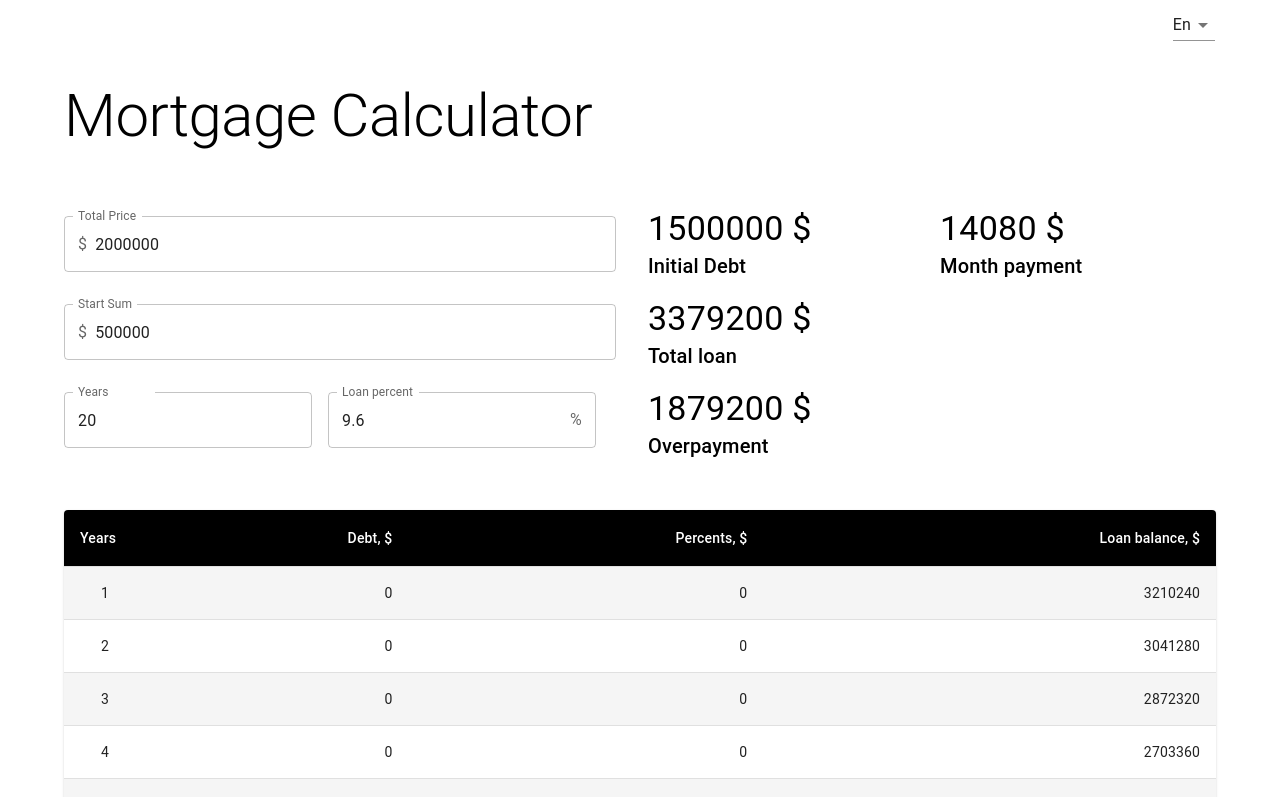
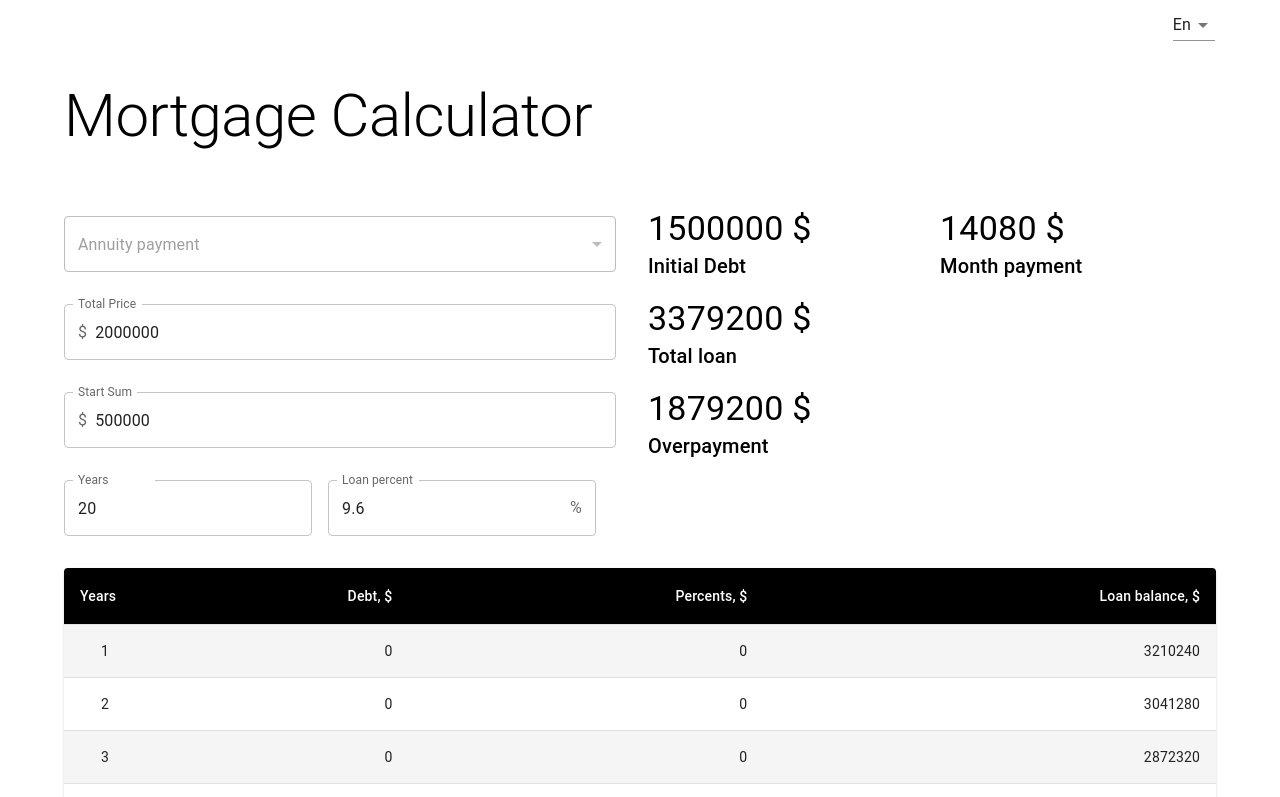
Before and after one commit to consultapp/mortgage-calc, a React (Vite) app: page / in a window 1280 px wide. Shown: the top 797 px of the page. Built offline with nearby package versions, Linux system fonts and the light colour scheme.

Commit message:
type checkbox

```diff
--- a/src/MortgageClass.ts
+++ b/src/MortgageClass.ts
@@ -3,7 +3,7 @@ export type MortgageInit = {
   period: number;
   creditTotal: number;
   startSum: number;
-  type: "annuitet" | "deffirent";
+  type: "annuitet" | "differ";
 };
 
 interface IMortgageCalc {
--- a/src/components/MortgageForm/MortgageForm.tsx
+++ b/src/components/MortgageForm/MortgageForm.tsx
@@ -5,6 +5,8 @@ import {
   InputLabel,
   OutlinedInput,
 } from "@mui/material";
+import MenuItem from "@mui/material/MenuItem";
+import Select, { SelectChangeEvent } from "@mui/material/Select";
 
 import { ChangeEvent, useContext, useEffect, useState } from "react";
 import { CalcContext } from "../../context/context";
@@ -18,8 +20,11 @@ export default function MortgageForm() {
   const l = useContext(LangContext);
   const [state, setState] = useState(initialCalcState);
 
-  console.log("state", state);
-  const onChangeHandle = (event: ChangeEvent<HTMLInputElement>) => {
+  const onChangeHandle = (
+    event:
+      | SelectChangeEvent<HTMLInputElement | string>
+      | ChangeEvent<HTMLInputElement>
+  ) => {
     const target = event.target as HTMLInputElement;
     setState((prev) => ({ ...prev, [target.id]: parseFloat(target.value) }));
   };
@@ -34,6 +39,17 @@ export default function MortgageForm() {
   const sx = { m: 2, ml: 0 };
   return (
     <Box sx={{ display: "flex", flexDirection: "column", flexWrap: "wrap" }}>
+      <FormControl sx={sx}>
+        <Select
+          onChange={onChangeHandle}
+          defaultValue={"annuitet"}
+          id="type"
+          disabled
+        >
+          <MenuItem value="annuitet">{getPhrase(l, "annuity")}</MenuItem>
+          <MenuItem value="differ">{getPhrase(l, "differ")}</MenuItem>
+        </Select>
+      </FormControl>
       <FormControl sx={sx}>
         <InputLabel htmlFor="creditTotal">Total Price</InputLabel>
         <OutlinedInput
--- a/src/lang/lang.ts
+++ b/src/lang/lang.ts
@@ -3,8 +3,16 @@ const LANG: { [index: string]: { [index: string]: string } } = {
     currency: "\u20BD",
     percent: "Процентная ставка",
     initialDebt: "Сумма кредита",
+    annuity: "Аннуитетный платеж",
+    differ: "Дифференцированный платеж",
   },
-  en: { currency: "$", percent: "Loan percent", initialDebt: "Initial Debt" },
+  en: {
+    currency: "$",
+    percent: "Loan percent",
+    initialDebt: "Initial Debt",
+    annuity: "Annuity payment",
+    differ: "Differentiated payment",
+  },
 };
 
 export default function getPhrase(lang: string, phrase: string): string {
```
